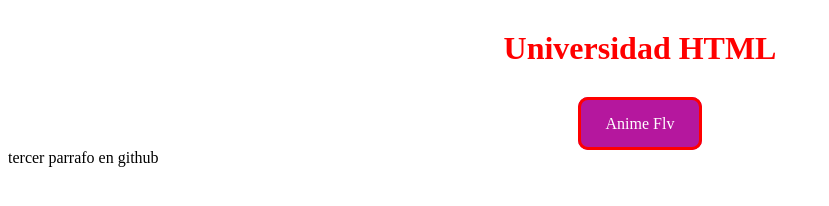
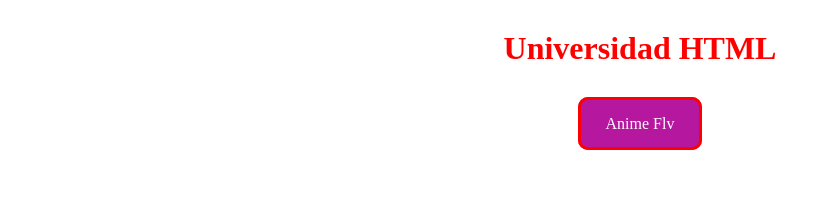
Before and after one commit to miguelgamacr7/-Links-como-Botones-en-HTML-y-CSS, a plain HTML site: page index.html in a window 1280 px wide. Shown: the whole page, without its empty margins (0-829 px from the left). Drawn offline with Linux system fonts and the light colour scheme.

Commit message:
eliminar texto en git el tercero de prueba

```diff
--- a/index.html
+++ b/index.html
@@ -11,6 +11,5 @@
     <h1>Universidad HTML</h1>
     <br/>
    <div><a href="https://www3.animeflv.net/" target="_blank"/>Anime Flv</a></div>
-    <p>tercer parrafo en github</p>
 </body>
 </html>
```
